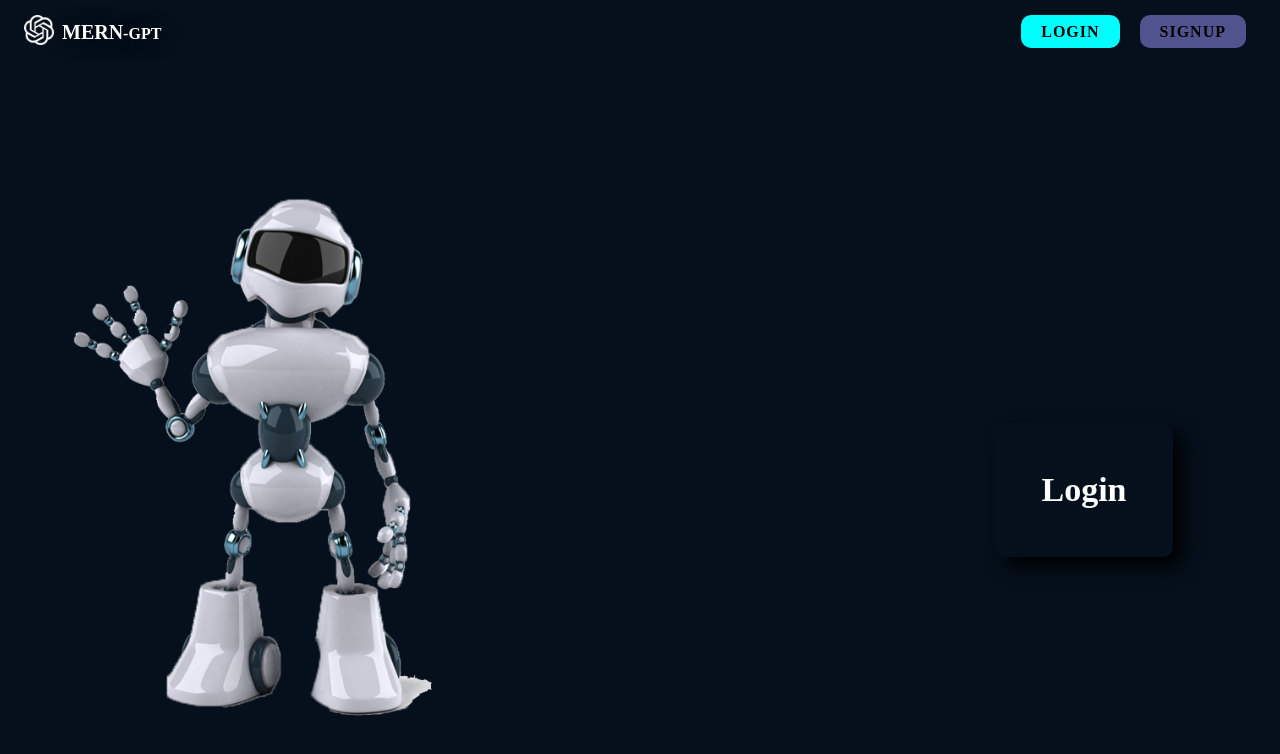
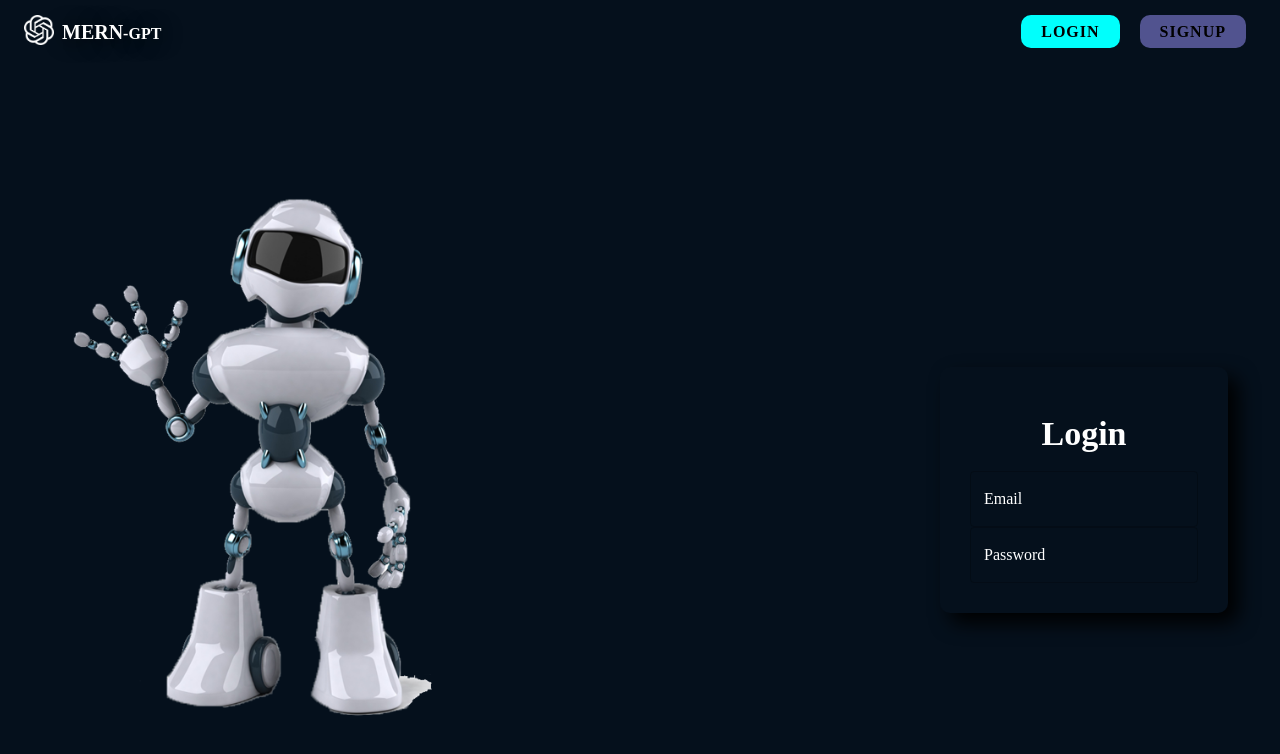
Before and after one commit to SudheeshTD/AI-Chatbot-MERN, a React (Vite) app in the folder frontend/: page /login in a window 1280 px wide. Shown: the top 754 px of the page. Built offline with nearby package versions, Linux system fonts and the light colour scheme.

Commit message:
added customized input and email passwrd

```diff
--- /dev/null
+++ b/frontend/src/components/shared/CustomizedInput.tsx
@@ -0,0 +1,13 @@
+import { TextField } from "@mui/material";
+
+type Props = {
+  name: string;
+  type: string;
+  label: string;
+};
+
+const CustomizedInput = (props: Props) => {
+  return <TextField name={props.name} label={props.label} type={props.type} />;
+};
+
+export default CustomizedInput;
--- a/frontend/src/pages/Login.tsx
+++ b/frontend/src/pages/Login.tsx
@@ -1,5 +1,5 @@
 import { Box, Typography } from "@mui/material";
-
+import CustomizedInput from "../components/shared/CustomizedInput";
 const Login = () => {
   return (
     <Box width={"100%"} height={"100"} display="flex" flex={1}>
@@ -39,6 +39,8 @@ const Login = () => {
             >
               Login
             </Typography>
+            <CustomizedInput type="email" name="email" label="Email" />
+            <CustomizedInput type="password" name="password" label="Password" />
           </Box>
         </form>
       </Box>
```
